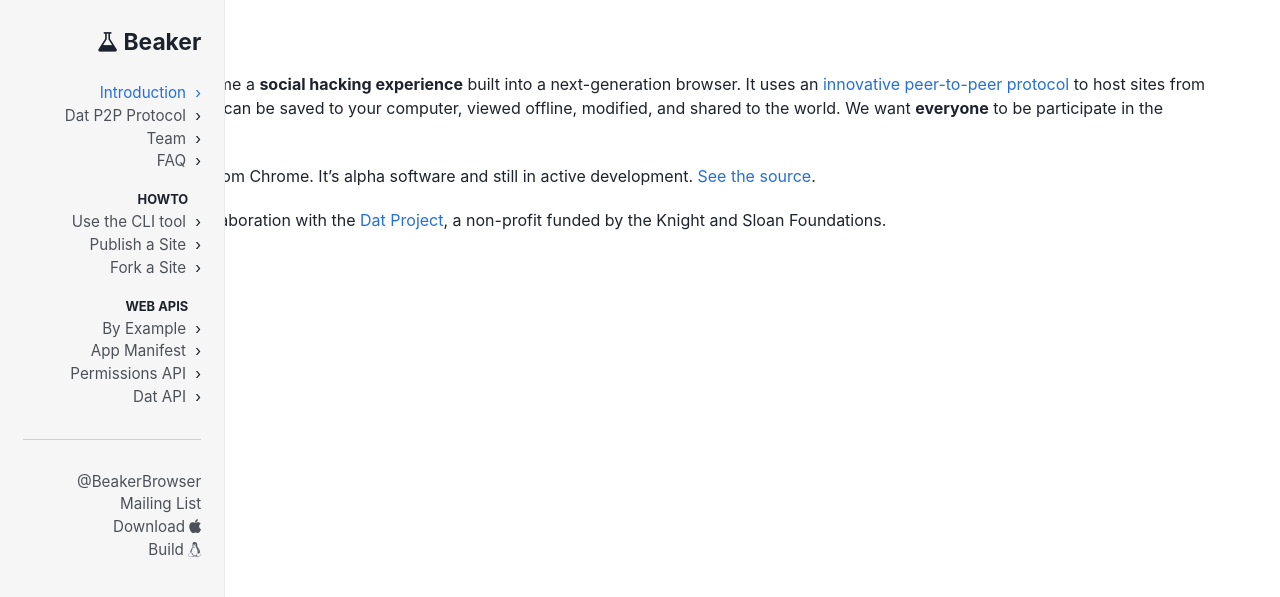
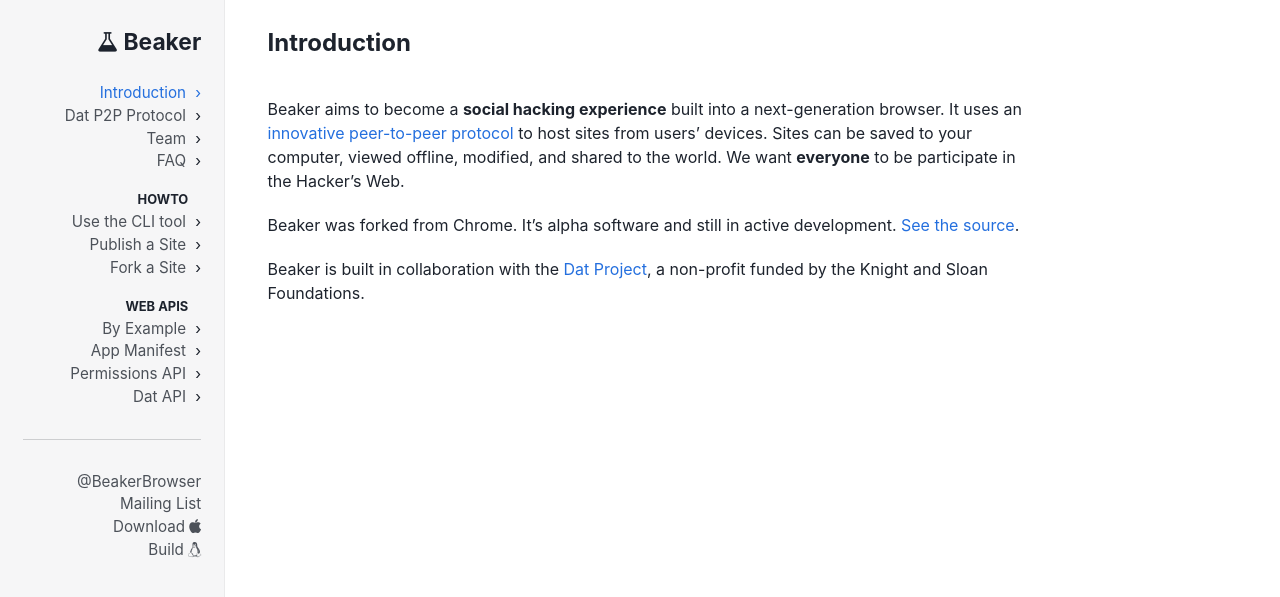
Before and after one commit to beakerbrowser/beakerbrowser.com, a Jekyll site: the page built from _docs/index.md, in a window 1280 px wide. Shown: the top 597 px of the page. Built offline with Jekyll 4.4.1, drawn with Linux system fonts in a browser that asks for light colours.

Commit message:
fixup spacing on docs content

```diff
--- a/_layouts/doc.html
+++ b/_layouts/doc.html
@@ -4,8 +4,8 @@
 
 <div class="doc">
   {% include docs-nav.html %}
-  <div class="container">
-    <div class="doc__content">
+  <div class="doc__content">
+    <div class="container">
       <h2>{{ page.title }}</h2>
       {{ content }}
     </div>
--- a/css/pages/_docs.scss
+++ b/css/pages/_docs.scss
@@ -13,7 +13,12 @@
   min-height: 100%;
 
   &__content {
-    padding-bottom: 3em;
+    padding: 25px 0 3em 0;
+    max-width: 850px;
+
+    @include respond-to(tablet) {
+      margin-left: $docs-nav-width;
+    }
 
     // TODO: add class to all docs images -tbv
     img {
```
